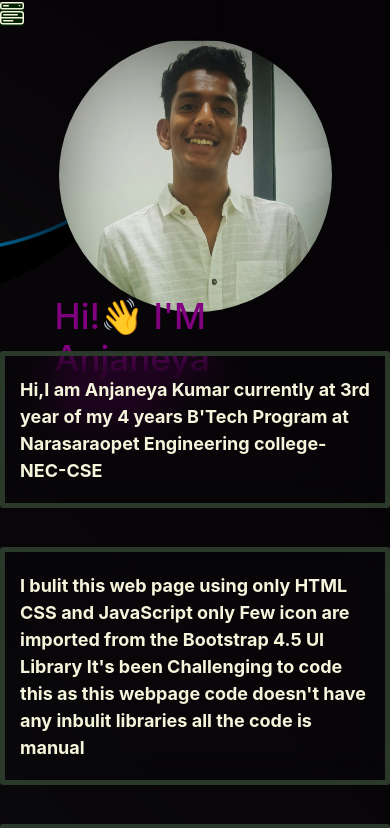
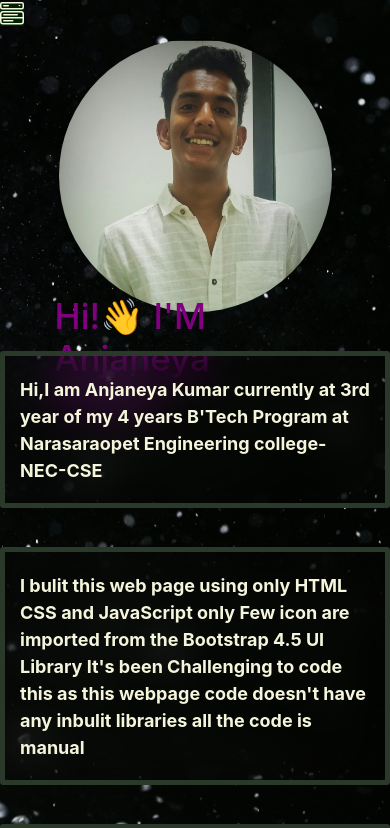
Before and after one commit to Anjaneyakumar18/profile_page, a plain HTML site: page index.html in a window 390 px wide. Shown: the top 828 px of the page. Drawn offline with nearby package versions, Linux system fonts and the light colour scheme.

Commit message:
styles.css

```diff
--- a/styles.css
+++ b/styles.css
@@ -229,6 +229,12 @@ b {
 }
 
 @media screen and (max-width: 510px) {
+    body{
+        background-image: url('./bg3.jpg');
+        background-repeat: no-repeat;
+        background-size: cover;
+        background-attachment:fixed;
+    }
     .toggle{
         display:block;
     }
```
